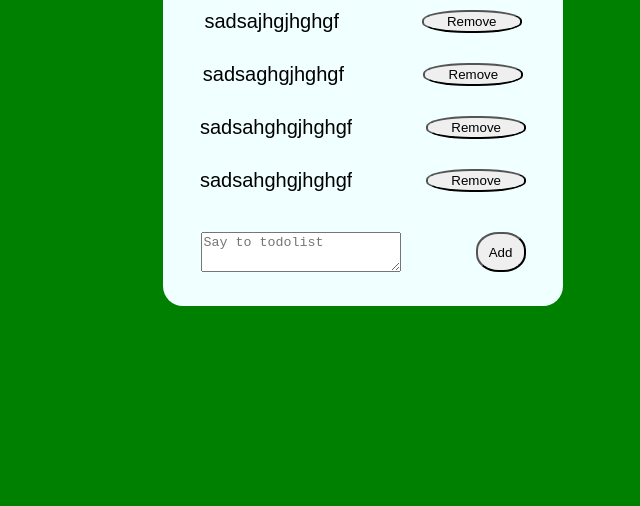
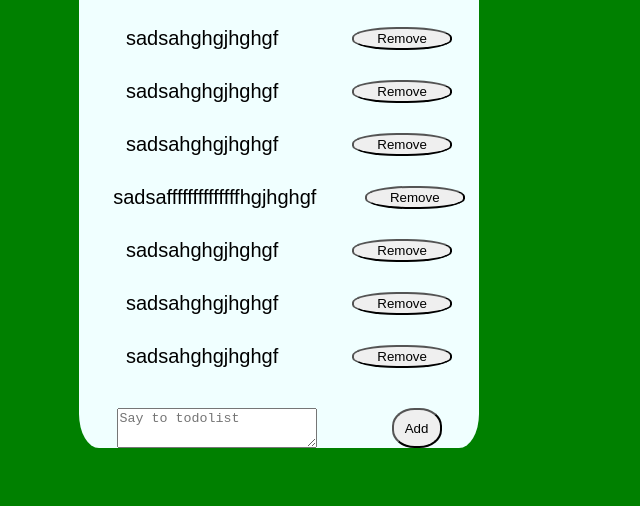
Before and after one commit to snix422/todolist, a plain HTML site: page todolist1.html in a window 1280 px wide. Shown: the part 294-800 px from the top of the page, without its empty margins (361-1001 px from the left). Drawn offline with Linux system fonts and the light colour scheme.

Commit message:
Poprawa todolist1.2

```diff
--- a/todolist.js
+++ b/todolist.js
@@ -1,9 +1,8 @@
-const create = function() {
+(function() {
     let newElement = document.createElement('h2');
     newElement.textContent = "Todolist";
     document.body.appendChild(newElement);
-    newElement.classList.add('h1-js');
+    newElement.style.position = "absolute"
+    newElement.style.top = "50px";
 
-};
-
-create();
+})();
--- a/todolist1.css
+++ b/todolist1.css
@@ -7,9 +7,8 @@ body {
 
 .container {
     background-color: azure;
-    height: 400px;
-    width: 400px;
-    overflow: hidden;
+    min-height: 400px;
+    min-width: 400px;
     border-radius: 5%;
 }
 
@@ -33,8 +32,8 @@ body {
 }
 
 .sekcja1 div {
-    max-width: 200px;
-    overflow: hidden;
+    margin-left: 20px;
+    margin-right: 20px;
     font-family: arial;
     font-size: 20px;
 }
@@ -81,8 +80,3 @@ body {
 hr {
     width: 90%;
 }
-
-.h1-js {
-    margin-top: -450px;
-    margin-left: -250px;
-}
--- a/todolist1.html
+++ b/todolist1.html
@@ -36,6 +36,36 @@
             <button>Remove</button>
         </div>
 
+        <div class="sekcja1">
+            <div>sadsahghgjhghgf</div>
+            <button>Remove</button>
+        </div>
+
+        <div class="sekcja1">
+            <div>sadsahghgjhghgf</div>
+            <button>Remove</button>
+        </div>
+
+        <div class="sekcja1">
+            <div>sadsaffffffffffffffhgjhghgf</div>
+            <button>Remove</button>
+        </div>
+
+        <div class="sekcja1">
+            <div>sadsahghgjhghgf</div>
+            <button>Remove</button>
+        </div>
+
+        <div class="sekcja1">
+            <div>sadsahghgjhghgf</div>
+            <button>Remove</button>
+        </div>
+
+        <div class="sekcja1">
+            <div>sadsahghgjhghgf</div>
+            <button>Remove</button>
+        </div>
+
         <div class="placeholder">
             <textarea placeholder="Say to todolist"></textarea>
             <button>Add</button>
```
